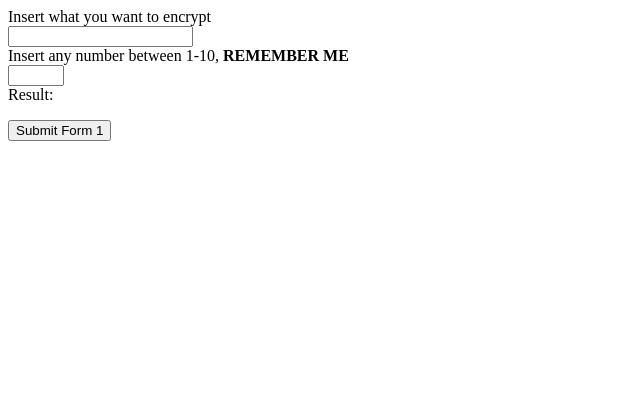
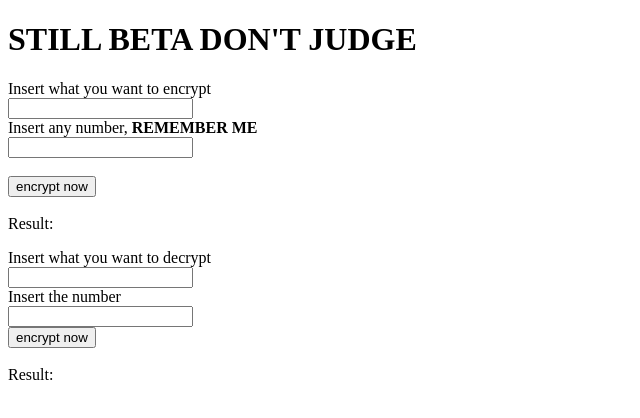
Before and after one commit to OFFICIALghoul/OFFICIALghoul.github.io, a plain HTML site: page index.html in a window 1280 px wide. Shown: the whole page, without its empty margins (0-640 px from the left). Drawn offline with Linux system fonts and the light colour scheme.

Commit message:
Added decryption

```diff
--- a/index.html
+++ b/index.html
@@ -11,19 +11,36 @@
 </head>
 
 <body>
+    <h1>STILL BETA DON'T JUDGE</h1>
     <form id="encryptionForm">
         <label for="encrypt">Insert what you want to encrypt</label>
         <br>
         <input type="text" id="encrypt" name="encrypt" required>
         <br>
-        <label for="shift">Insert any number between 1-10, <strong>REMEMBER ME</strong></label>
+        <label for="shift">Insert any number, <strong>REMEMBER ME</strong></label>
         <br>
-        <input type="number" id="shift" name="shift" min="1" max="10" required>
+        <input type="number" id="shift" name="shift" required>
         <br>
     </form>
+    <br>
+    <button type="submit" form="encryptionForm" onclick="printEncryption()">encrypt now</button>
+    <br><br>
     Result:
     <p id="result" name="result"></p>
-    <button type="submit" form="encryptionForm" onclick="printToHTML()">Submit Form 1</button>
+    <form id="decryptionForm">
+        <label for="encrypt">Insert what you want to decrypt</label>
+        <br>
+        <input type="text" id="decrypt" name="decrypt" required>
+        <br>
+        <label for="reverseNumber">Insert the number </label>
+        <br>
+        <input type="number" id="reverseNumber" name="reverseNumber" required>
+        <br>
+    </form>
+    <button type="submit" form="decryptionForm" onclick="printDecryption()">encrypt now</button>
+    <br><br>
+    Result:
+    <p id="decryptResult" name="decryptResult"></p>
 </body>
 
 </html>
--- a/main.js
+++ b/main.js
@@ -35,7 +35,7 @@
       return decryptString;
     }
 
-    function printToHTML() {
+    function printEncryption() {
         event.preventDefault();
         const encryptionValue = document.getElementById('encrypt').value;
         const number = document.getElementById('shift').value;
@@ -53,3 +53,22 @@
             resultElement.innerHTML = 'Please fill in both fields.';
         }
     }
+
+    function printDecryption(){
+        event.preventDefault();
+        const encryptionValue = document.getElementById('decrypt').value;
+        const number = document.getElementById('reverseNumber').value;
+        const resultElement = document.getElementById('decryptResult');
+
+        // Check if both input fields have values
+        if (encryptionValue && number) {
+            // Convert the 'number' value to a number (it's retrieved as a string from the input)
+            const shiftNumber = parseInt(number, 10);
+
+            // Call the encrypt function and update the result in the HTML
+            resultElement.innerHTML = decrypt(encryptionValue, shiftNumber);
+        } else {
+            // Handle the case where one or both input fields are empty
+            resultElement.innerHTML = 'Please fill in both fields.';
+        }
+    }
```
